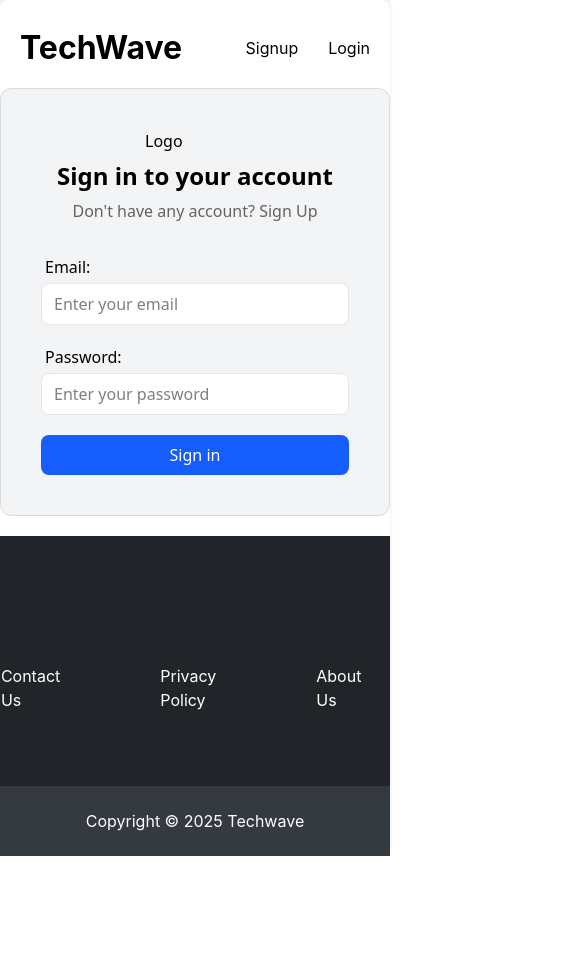
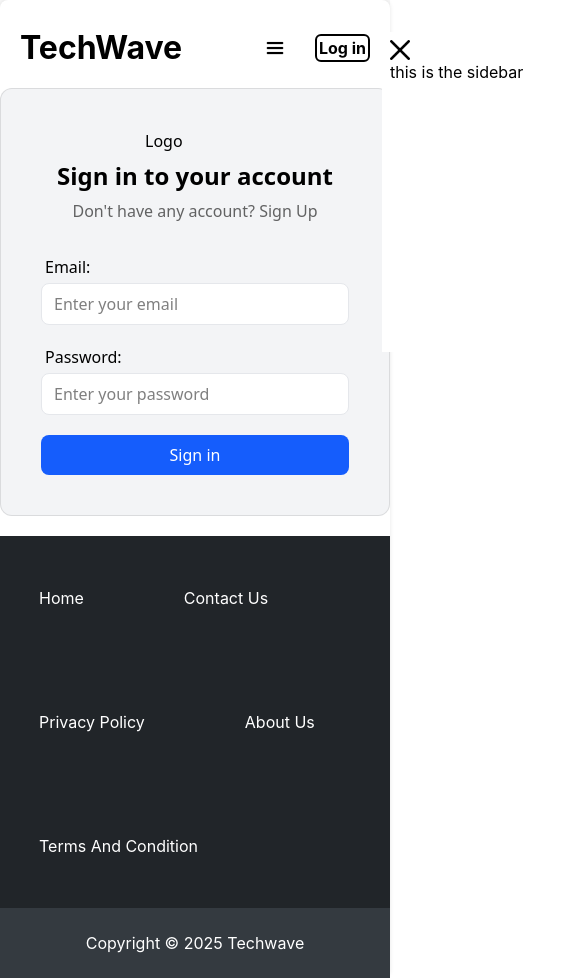
Before and after one commit to Prasadbarhate8080/react-blog-app, a React (Vite) app: page /login in a window 390 px wide. Shown: the top 978 px of the page, 585 px wide, since content can reach past the window. Before the commit the page ends 856 px from the top, so only its background shows below. Built offline with nearby package versions, Linux system fonts and the light colour scheme; no server answers.

Commit message:
improve responsivess

```diff
--- a/src/appWrite/config.js
+++ b/src/appWrite/config.js
@@ -17,7 +17,6 @@ export class Service{
     async createPost({title, slug, content, featuredimage, status, userid,description}){
         try {
             console.log(conf)
-
             return await this.databases.createDocument(
                 conf.appWriteDatabaseId,
                 conf.appWriteCollectionId,
--- a/src/components/Footer/Footer.css
+++ b/src/components/Footer/Footer.css
@@ -4,12 +4,11 @@ footer{
     max-width: 100%;
   }
   .footer-one{
-    height: 250px;
+    min-height: 250px;
     max-width: 100%;
     background-color: #212529;
     display: flex;
     justify-content: center;
-    position: relative;
   }
   .footer-one ul{
     list-style: none;
@@ -18,8 +17,9 @@ footer{
     gap: 100px;
     color: #1e73be;
     cursor: pointer;
-    position: absolute;
-    bottom: 50px;
+    flex-wrap: wrap;
+    margin: 50px 0;
+    max-width: 80%;
   }
   .footer-two{
     height: 70px;
--- a/src/components/Header/Header.css
+++ b/src/components/Header/Header.css
@@ -81,8 +81,14 @@
     padding: 3px;
 
   }
+  .hamburger-div{
+    display: none;
+  }
   @media screen and (max-width: 750px) {
     .nav-ul{
        display: none !important;
     }
+    .hamburger-div{
+      display: block;
+    }
   }
--- a/src/components/Header/Header.jsx
+++ b/src/components/Header/Header.jsx
@@ -1,4 +1,4 @@
-import React from 'react'
+import React,{useState,useEffect} from 'react'
 import {Container, Logo, LogoutBtn} from '../index'
 import { Link } from 'react-router-dom'
 import {useSelector} from 'react-redux'
@@ -8,6 +8,16 @@ import "./Header.css"
 function Header() {
   const authStatus = useSelector((state) => state.auth.status)
   const navigate = useNavigate()
+  const  [sidebarActive, setSidebarActive] = useState(false)
+
+  useEffect(() => {
+   console.log(sidebarActive)
+  }, [sidebarActive])
+
+  useEffect(() => {
+    console.log("run on every render")
+  })
+
 
   const navItems = [
     {
@@ -52,8 +62,26 @@ function Header() {
                             {authStatus && <li><a href="/add-post">Add Post</a></li>}
                             {authStatus && <li><a><LogoutBtn /></a></li>}
                         </ul>
-                        {!authStatus &&<div className="signup"><a href="/signup">Signup</a></div>}
-                        {!authStatus &&<div className="signup"><a href="/login">Login</a></div>}
+                        <div
+                        onClick={() => {setSidebarActive(prev => !prev)}}
+                        className='hamburger-div'>
+                          <img width={20} height={20} src={sidebarActive ? "" : "/hamburger.png"} alt="" />
+                          </div>
+                        <div
+                         className={`${sidebarActive ? "translate-x-0" : "translate-x-full"}
+                         transition-transform duration-300 ease-in-out
+                          h-80 w-[226px] p-2  bg-white top-8 absolute left-[40%] z-10`}
+                         >
+                          <div
+                          onClick={() => {setSidebarActive(prev => !prev)}}
+                          >
+                            <img width={20} height={20} src={"/close.png" } alt="" />
+                          </div>
+                          this is the sidebar
+                        </div>
+                        {!authStatus &&
+                        <div className="signup font-bold border-2 rounded-md px-0.5"><a href="/login">Log in</a></div>
+                        }
                     </div>
                 </div>
             </nav>
--- a/src/components/Header/LogoutBtn.jsx
+++ b/src/components/Header/LogoutBtn.jsx
@@ -12,7 +12,7 @@ function LogoutBtn() {
     }
   return (
     <button
-    className='inline-bock  cursor-pointer '
+    className='inline-bock  cursor-pointer font-bold border-2 rounded-md px-0.5'
     onClick={logoutHandler}
     >Logout</button>
   )
--- a/src/components/PostCard.css
+++ b/src/components/PostCard.css
@@ -1,11 +1,12 @@
 .post-card{
     background-color:  #ffffff;
     width: 294px;
-    height: 448px;
+    max-height: 448px
     /* border: 2px solid gray; */
   }
   .post-card .image-div{
-    /* border-bottom: 2px solid gray; */
+    /* border-top: 1px solid black;
+    border-bottom: 1px solid black; */
   }
   .post-card .date-div{
     margin-top: 4px;
--- a/src/pages/Home.jsx
+++ b/src/pages/Home.jsx
@@ -6,7 +6,6 @@ import "./Home.css";
 
 function Home() {
   const [skip, setSkip] = useState(0)
-  console.log(skip)
   const [posts, setPosts] = useState([]);
   useEffect(() => {
     appwriteService.getPosts(
@@ -41,7 +40,7 @@ function Home() {
             {/* Background Illustration for better UI */}
             <div className="hidden md:block absolute inset-0 opacity-10 pointer-events-none">
               <svg xmlns="http://www.w3.org/2000/svg" className="w-full h-full">
-                <circle cx="50%" cy="50%" r="40%" fill="#ffffff" />
+                <circle cx="50%" cy="20%" r="40%" fill="#ffffff" />
               </svg>
             </div>
           </section>
@@ -51,9 +50,31 @@ function Home() {
           </h1>
           <div className="flex flex-wrap">
             <div className="p-2 w-full mt-2 min-h-40 flex bg-[#f7f7f7] justify-center items-center">
-              <h1 className="text-2xl font-bold mt-10">No posts found</h1>
+              <h1 className="text-2xl font-bold mt-10">{skip ? "No More posts found" : "No Post Found"}</h1>
             </div>
           </div>
+          {skip > 0 && <div className="flex justify-center gap-5 mt-2">
+            <button
+              onClick={() => {if(skip >= 6) setSkip(prev => prev - 6)}}
+              type="button" class="bg-gray-800 text-white rounded-l-md border-r border-gray-100 py-2 hover:bg-red-700 hover:text-white px-3">
+              <div class="flex flex-row align-middle">
+                <svg class="w-5 mr-2" fill="currentColor" viewBox="0 0 20 20" xmlns="http://www.w3.org/2000/svg">
+                  <path fill-rule="evenodd" d="M7.707 14.707a1 1 0 01-1.414 0l-4-4a1 1 0 010-1.414l4-4a1 1 0 011.414 1.414L5.414 9H17a1 1 0 110 2H5.414l2.293 2.293a1 1 0 010 1.414z" clip-rule="evenodd"></path>
+                </svg>
+                <p class="ml-2">Prev</p>
+              </div>
+            </button>
+            <button
+              onClick={() => {setSkip(prev => prev + 6)}}
+              type="button" class="bg-gray-800 text-white rounded-r-md py-2 border-l border-gray-200 hover:bg-red-700 hover:text-white px-3">
+              <div class="flex flex-row align-middle">
+                <span class="mr-2">Next</span>
+                <svg class="w-5 ml-2" fill="currentColor" viewBox="0 0 20 20" xmlns="http://www.w3.org/2000/svg">
+                  <path fill-rule="evenodd" d="M12.293 5.293a1 1 0 011.414 0l4 4a1 1 0 010 1.414l-4 4a1 1 0 01-1.414-1.414L14.586 11H3a1 1 0 110-2h11.586l-2.293-2.293a1 1 0 010-1.414z" clip-rule="evenodd"></path>
+                </svg>
+              </div>
+            </button>
+          </div>}
         </Container>
       </div>
     );
@@ -74,7 +95,7 @@ function Home() {
             </a>
           </div>
 
-          {/* Background Illustration for better UI */}
+
           <div className="hidden md:block absolute inset-0 opacity-10 pointer-events-none">
             <svg xmlns="http://www.w3.org/2000/svg" className="w-full h-full">
               <circle cx="50%" cy="50%" r="40%" fill="#ffffff" />
@@ -93,8 +114,26 @@ function Home() {
           ))}
         </div>
           <div className="flex justify-center gap-5 mt-2">
-            <button onClick={() => {setSkip(prev => prev - 6)}} className="px-3 py-1 rounded-md active:bg-gray-200 border-2  text-md">Prev</button>
-            <button onClick={() => {setSkip(prev => prev + 6)}} className="px-3 py-1 rounded-md active:bg-gray-200 border-2  text-md">Next</button>
+            <button
+              onClick={() => {if(skip >= 6) setSkip(prev => prev - 6)}}
+              type="button" class="bg-gray-800 text-white rounded-l-md border-r border-gray-100 py-2 hover:bg-red-700 hover:text-white px-3">
+              <div class="flex flex-row align-middle">
+                <svg class="w-5 mr-2" fill="currentColor" viewBox="0 0 20 20" xmlns="http://www.w3.org/2000/svg">
+                  <path fill-rule="evenodd" d="M7.707 14.707a1 1 0 01-1.414 0l-4-4a1 1 0 010-1.414l4-4a1 1 0 011.414 1.414L5.414 9H17a1 1 0 110 2H5.414l2.293 2.293a1 1 0 010 1.414z" clip-rule="evenodd"></path>
+                </svg>
+                <p class="ml-2">Prev</p>
+              </div>
+            </button>
+            <button
+              onClick={() => {setSkip(prev => prev + 6)}}
+              type="button" class="bg-gray-800 text-white rounded-r-md py-2 border-l border-gray-200 hover:bg-red-700 hover:text-white px-3">
+              <div class="flex flex-row align-middle">
+                <span class="mr-2">Next</span>
+                <svg class="w-5 ml-2" fill="currentColor" viewBox="0 0 20 20" xmlns="http://www.w3.org/2000/svg">
+                  <path fill-rule="evenodd" d="M12.293 5.293a1 1 0 011.414 0l4 4a1 1 0 010 1.414l-4 4a1 1 0 01-1.414-1.414L14.586 11H3a1 1 0 110-2h11.586l-2.293-2.293a1 1 0 010-1.414z" clip-rule="evenodd"></path>
+                </svg>
+              </div>
+            </button>
           </div>
       </Container>
     </div>
```
Also changed, not shown: public/close.png (added), public/hamburger.png (added), src/conf/conf.js (line endings or trailing spaces).
